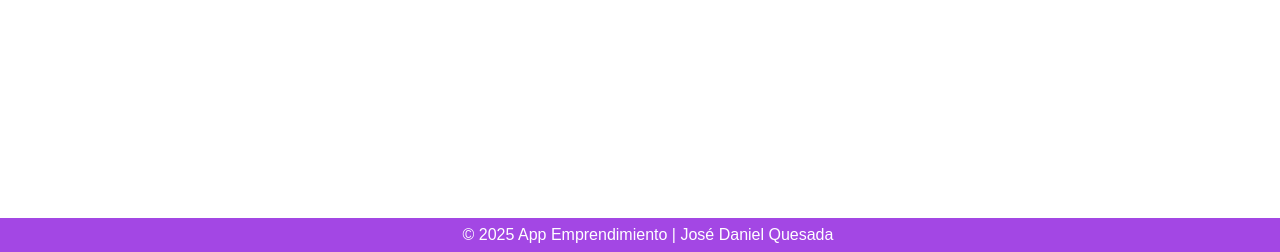
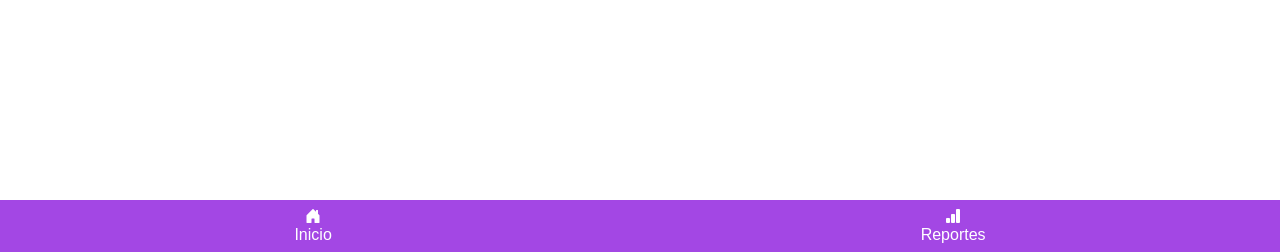
Before and after one commit to AppBebedero/app-emprendimiento, a Flask app: template templates/base.html in a window 1280 px wide. Shown: the part 548-800 px from the top of the page. Run offline with Flask 3, Linux system fonts and the light colour scheme; the template is opened without the code that fills it, so the values that code supplies are empty.

Commit message:
Update base.html

```diff
--- a/templates/base.html
+++ b/templates/base.html
@@ -67,19 +67,27 @@
     }
 
     .main-content.shifted {
-      margin-left: 0; /* No desplazamos al abrir menú */
+      margin-left: 0; /* No desplazar contenido al abrir menú */
     }
 
-    /* Pie de página (barra inferior) */
+    /* Barra inferior fija con botones */
     .bottombar {
       background-color: #A347E4; /* Morado */
       color: white;
       position: fixed;
       bottom: 0;
       width: 100%;
+      display: flex;
+      justify-content: space-around;
+      padding: 8px 0;
+      z-index: 1000;
+    }
+
+    .bottombar a {
+      color: white;
+      text-decoration: none;
+      font-size: 16px;
       text-align: center;
-      padding: 8px;
-      z-index: 1000;
     }
 
     /* Mostrar menú cuando está abierto */
@@ -117,9 +125,10 @@
     {% block content %}{% endblock %}
   </div>
 
-  <!-- Barra inferior -->
+  <!-- Barra inferior con botones -->
   <div class="bottombar">
-    &copy; 2025 App Emprendimiento | José Daniel Quesada
+    <a href="/"><i class="bi bi-house-door-fill"></i><br>Inicio</a>
+    <a href="/reportes"><i class="bi bi-bar-chart-fill"></i><br>Reportes</a>
   </div>
 
   <!-- Script para abrir/cerrar menú -->
```
